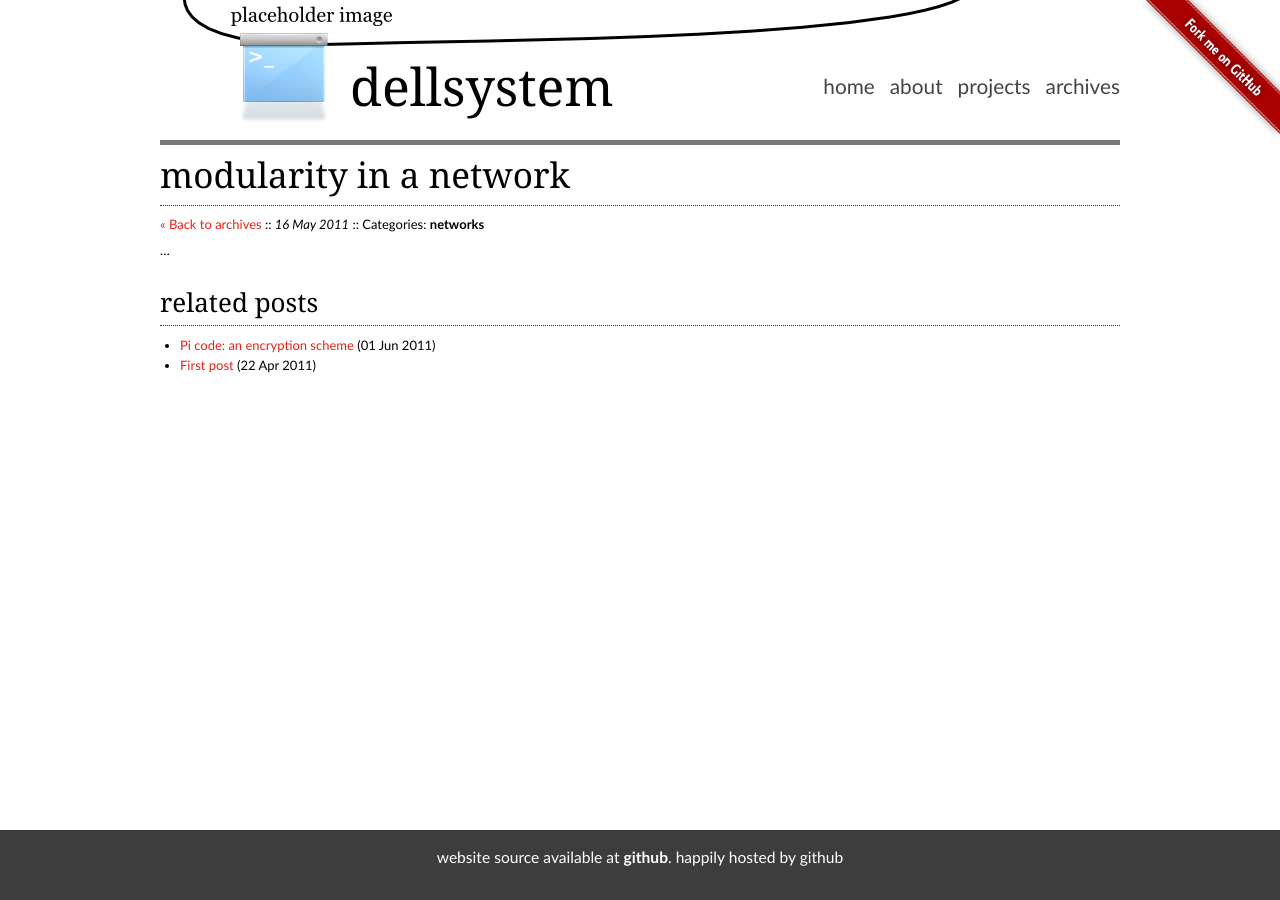
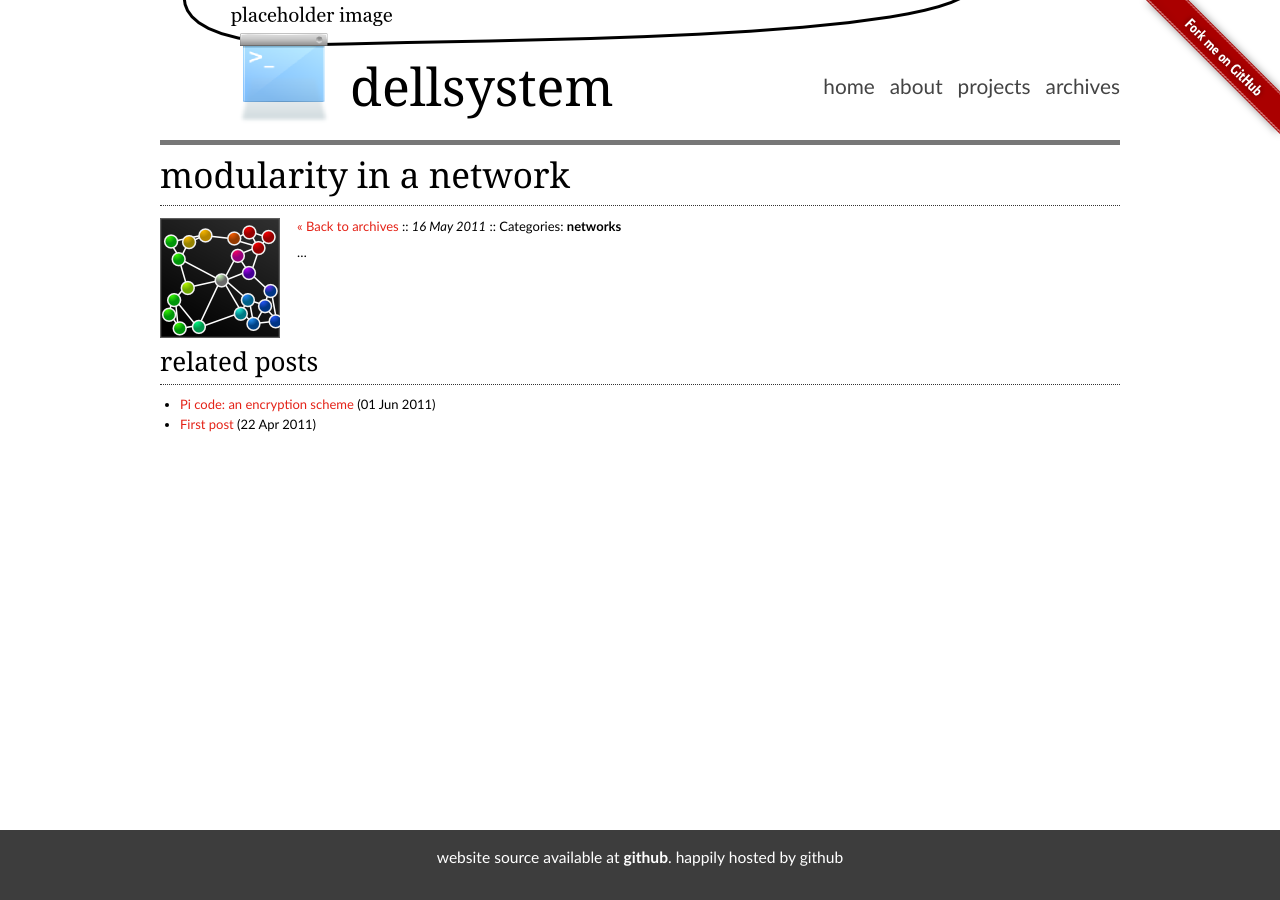
Before and after one commit to dellsystem/dellsystem.github.io, a Jekyll site: the page built from _posts/2011-05-16-modularity.md, in a window 1280 px wide. Built offline with Jekyll 4.4.1, drawn with Linux system fonts in a browser that asks for light colours.

Commit message:
add image to post view

```diff
--- a/_layouts/post.html
+++ b/_layouts/post.html
@@ -1,12 +1,14 @@
 ---
 layout: default
 ---
+<div class="post">
+<img src="/images{{ page.url }}.png" alt="{{ page.title }}" class="leftfloat" />
 
 <p><a href="/archives">&laquo; Back to archives</a> :: <em>{{ page.date | date_to_string }}</em> :: Categories: {% for category in page.categories %}<strong>{{ category }}</strong>{% if forloop.last %}{% else %}, {% endif %}{% endfor %}</p>
 
 {{ content }}
 
-<br />
+</div>
 <h2>Related posts</h2>
 
 <ul>
```
